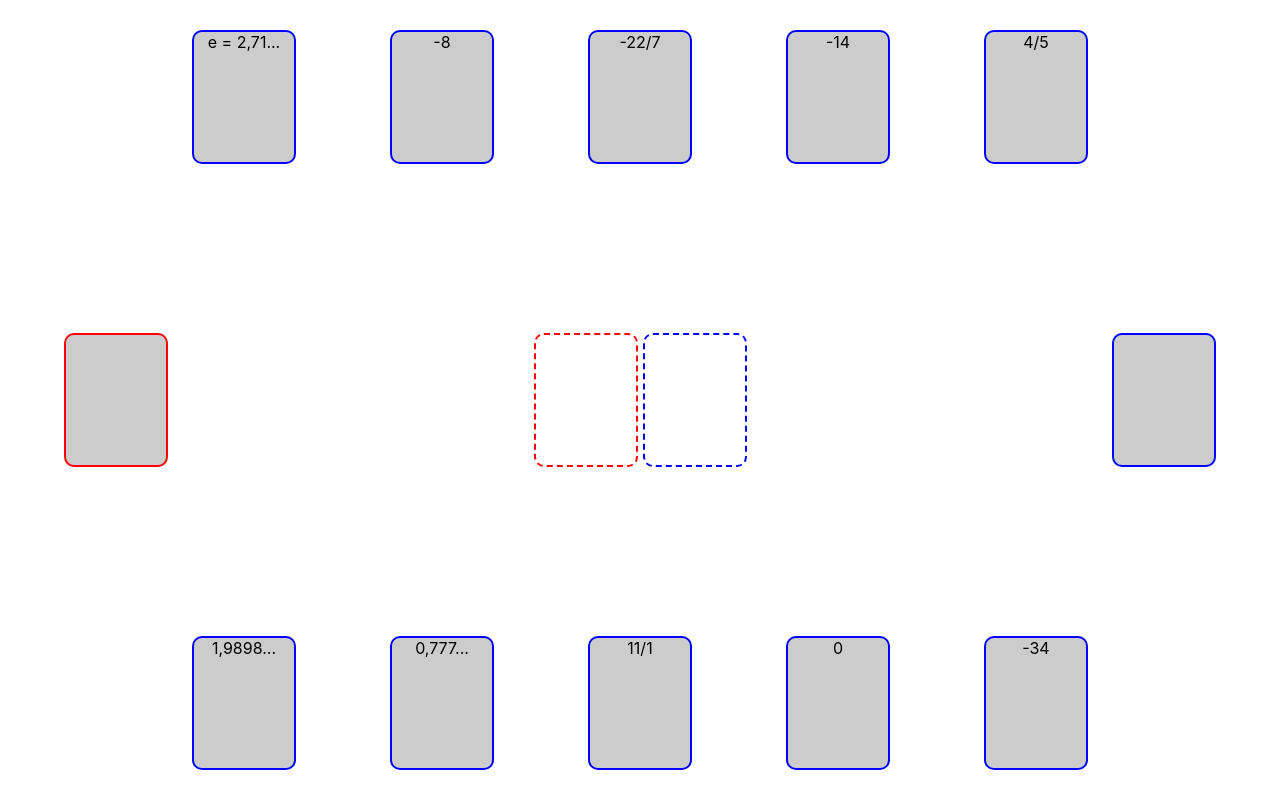
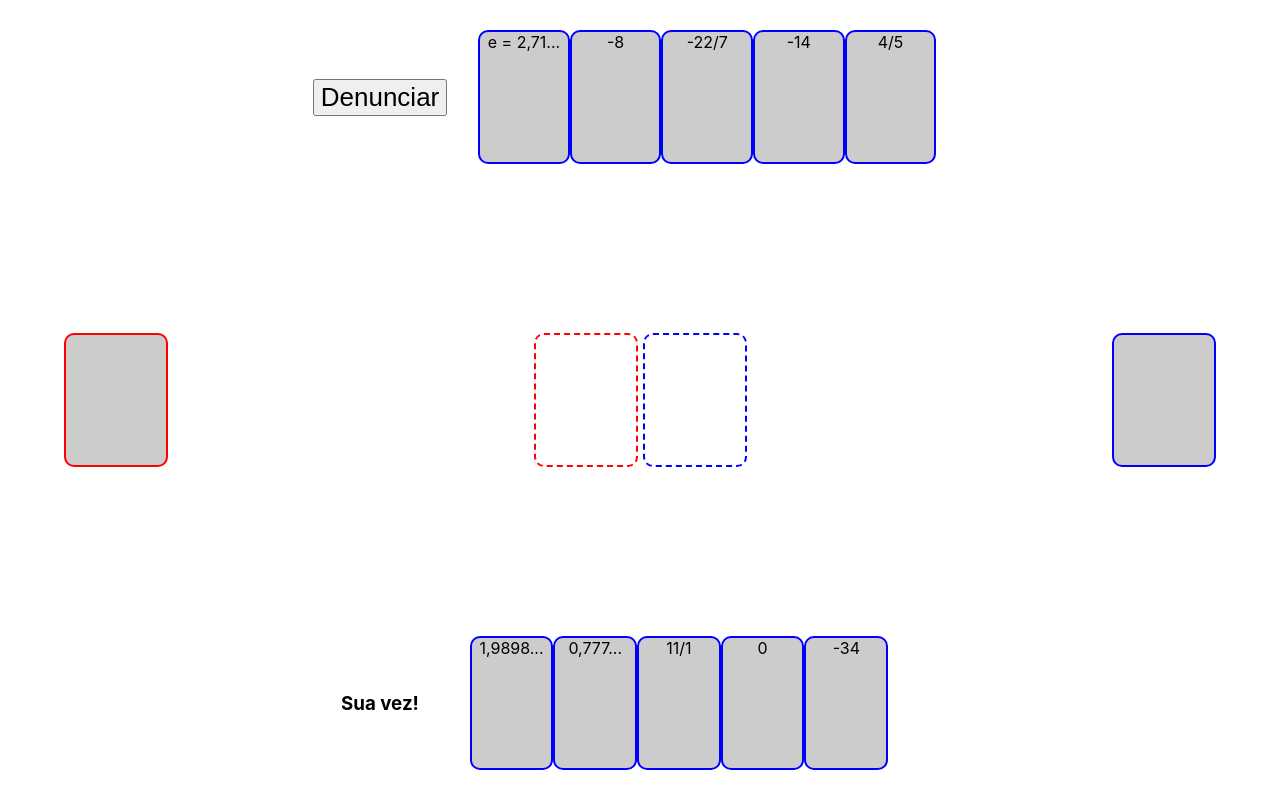
Before and after one commit to viniirbr/jogo-dos-numeros-reais, a React (Vite) app: page / in a window 1280 px wide. Both pictures are taken after a click on the button "Iniciar". Built offline with nearby package versions, Linux system fonts and the light colour scheme.

Commit message:
Implement pass turn button

```diff
--- a/src/components/Game/index.tsx
+++ b/src/components/Game/index.tsx
@@ -16,7 +16,7 @@ export function Game() {
   const [player2Numbers, setPlayer2Numbers] = useState<String[]>([]);
   const [hasDiggedNumber, setHasDiggedNumber] = useState(false);
   const [hasDiggedSentence, setHasDiggedSentence] = useState(false);
-  const [playerTurn, setPlayerTurn] = useState<1|2>(1);
+  const [playerTurn, setPlayerTurn] = useState<1 | 2>(1);
 
 
   useEffect(() => {
@@ -30,7 +30,7 @@ export function Game() {
     setNumberDig(numberDig);
   }, []);
 
-  const onCardClicked = (type: String, id: number, owner: 1|2|undefined) => {
+  const onCardClicked = (type: String, id: number, owner: 1 | 2 | undefined) => {
     if (type === 'sentence' && !hasDiggedSentence) { //retirar nova frase
       setSentencesPut([sentencesDig[sentencesDig.length - 1], ...sentencesDig]);
       let sentencesDigTemp = sentencesDig;
@@ -48,38 +48,53 @@ export function Game() {
         setPlayerTurn(2);
         setHasDiggedSentence(false);
 
-      } else if (playerTurn === 2 && owner === 2)  { //carta do jogador 2 foi clicada
+      } else if (playerTurn === 2 && owner === 2) { //carta do jogador 2 foi clicada
         setNumberPut([player2Numbers[id], ...numberPut])
         const player2NumbersTemp = [...player2Numbers];
         player2NumbersTemp.splice(id, 1);
         setPlayer2Numbers(player2NumbersTemp);
         setPlayerTurn(1);
         setHasDiggedSentence(false);
-      } else if (owner === undefined && !hasDiggedNumber) { //carta do cava de números foi clicada
+
+      } else if (owner === undefined && hasDiggedNumber===false) { //carta do cava de números foi clicada
         if (playerTurn === 1) {
-            setPlayer1Numbers([...player1Numbers, numberDig?numberDig[0]:''])
+          setPlayer1Numbers([...player1Numbers, numberDig ? numberDig[0] : ''])
           const numberDigTemp = [...numberDig as String[]];
           numberDigTemp.splice(0, 1)
           setNumberDig(numberDigTemp);
+          setHasDiggedNumber(true);
         }
         if (playerTurn === 2) {
-            setPlayer2Numbers([...player2Numbers, numberDig?numberDig[0]:'0'])
+          setPlayer2Numbers([...player2Numbers, numberDig ? numberDig[0] : '0'])
           const numberDigTemp = numberDig;
           numberDigTemp?.splice(0, 1);
           setNumberDig(numberDigTemp);
+          setHasDiggedNumber(true);
         }
       }
     }
   }
 
-  console.log(numberDig)
-
+  function changeTurn() {
+    setPlayerTurn(playerTurn===1?2:1);
+    setHasDiggedNumber(false);
+    setHasDiggedSentence(false);
+  }
 
   return (
     <div className="game">
-      <div className="cards-deck cards-deck-player2">
+      <div className="player-area">
+        <div>
+          {playerTurn===1 && <button>Denunciar</button>}
+          {playerTurn===2 && <button onClick={changeTurn}>Passar</button>}
+        </div>
+        <div className="cards-deck cards-deck-player1">
           {player2Numbers?.map((number, id) =>
-          <Card content={number} key={id} type='number' onCardClicked={onCardClicked} id={id} owner={2}/>)}
+            <Card content={number} key={id} type='number' onCardClicked={onCardClicked} id={id} owner={2} />)}
+        </div>
+        <div>
+          {playerTurn===2 && <h3>Sua vez!</h3>}
+        </div>
       </div>
 
       <div className="digs-container">
@@ -94,12 +109,21 @@ export function Game() {
             content={numberPut !== undefined ? numberPut[0] : undefined} onCardClicked={onCardClicked} />
         </div>
 
-        <Card type="number" onCardClicked={onCardClicked}/>
+        <Card type="number" onCardClicked={onCardClicked} />
       </div>
 
+      <div className="player-area">
+        <div>
+          {playerTurn===1 && <h3>Sua vez!</h3>}
+        </div>
         <div className="cards-deck cards-deck-player1">
           {player1Numbers?.map((number, id) =>
-          <Card content={number} key={id} type='number' onCardClicked={onCardClicked} id={id} owner={1}/>)}
+            <Card content={number} key={id} type='number' onCardClicked={onCardClicked} id={id} owner={1} />)}
+        </div>
+        <div>
+          {playerTurn===2 && <button>Denunciar</button>}
+          {playerTurn===1 && hasDiggedNumber && <button onClick={changeTurn}>Passar</button>}
+        </div>
       </div>
     </div>
   )
--- a/src/components/Game/style.css
+++ b/src/components/Game/style.css
@@ -27,3 +27,9 @@
     align-items: center;
     gap: 5px;
 }
+
+.player-area {
+    display: flex;
+    align-items: center;
+    justify-content: space-between;
+}
```
Lines whose indentation alone changed are shown as unchanged.
